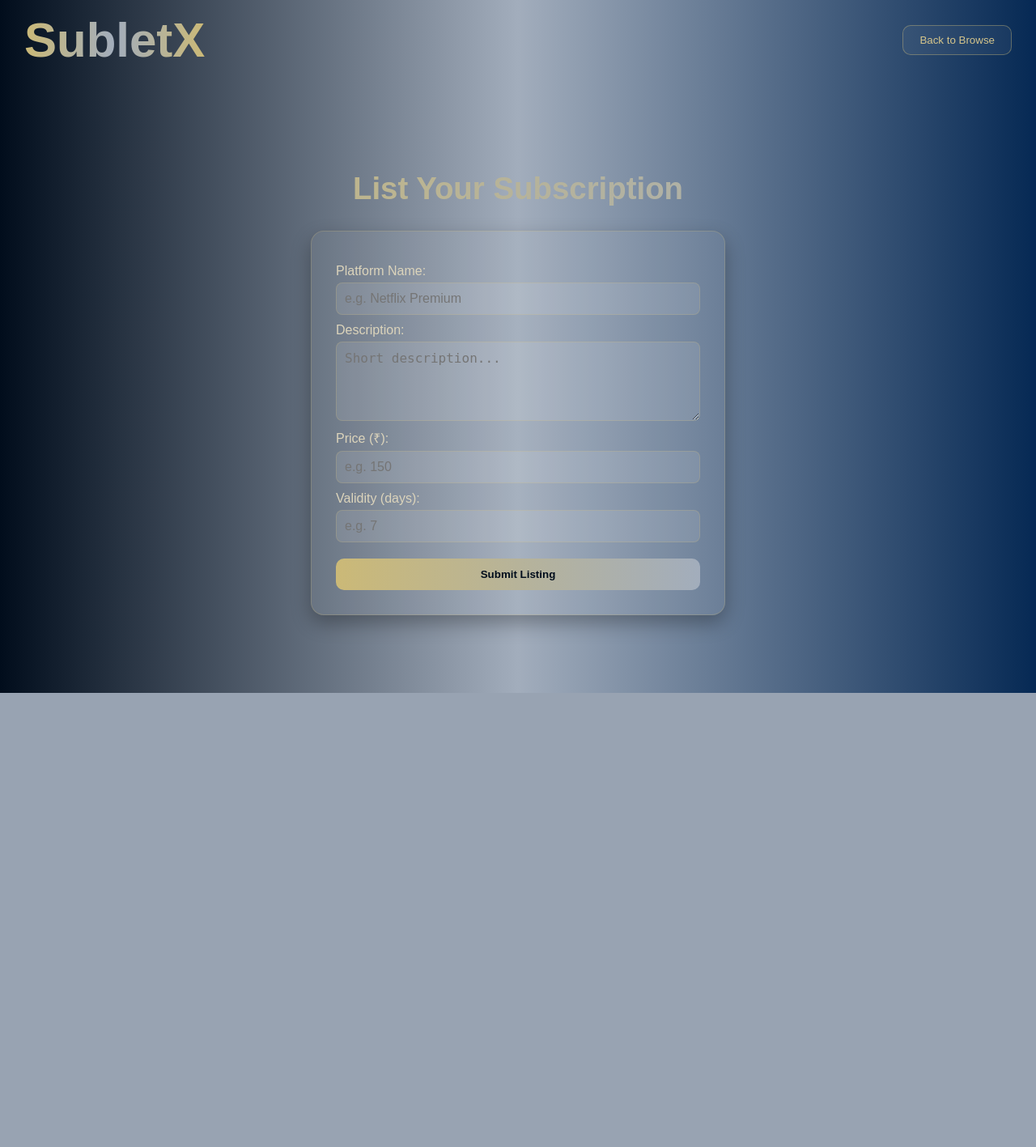
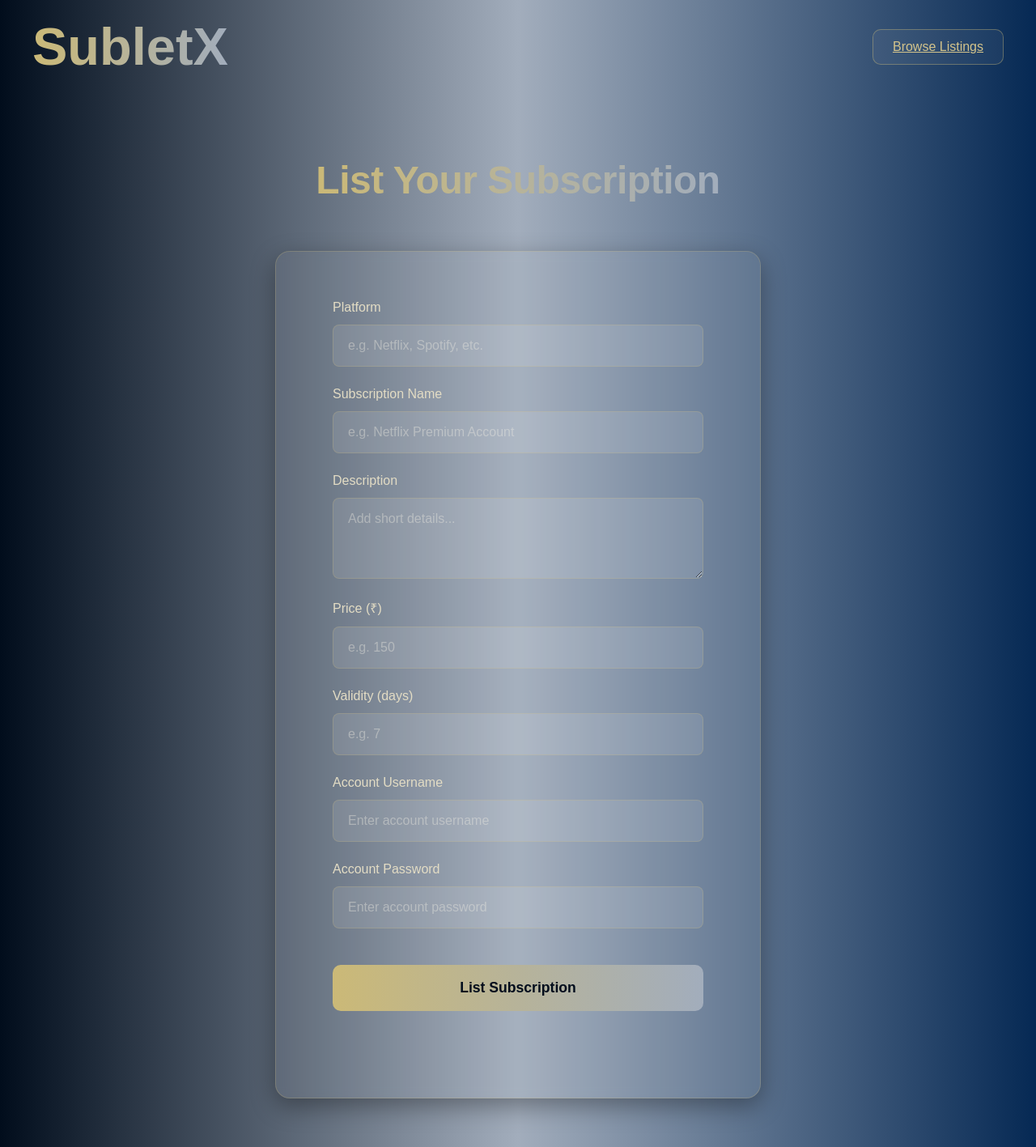
Before and after one commit to ShriyanshuKapsime/SubletX, a Flask app: page /listing in a window 1280 px wide. Shown: the whole page at 81% size. Before the commit the page ends 856 px from the top, so only its background shows below. Run offline with Flask 3, Linux system fonts and the light colour scheme.

Commit message:
listing page complete

```diff
--- a/app/static/listing.css
+++ b/app/static/listing.css
@@ -3,31 +3,43 @@ body {
   margin: 0;
   background: linear-gradient(to right, #010d1c, #a2adbc, #062954);
   color: #dcd4bb;
+  min-height: 100vh;
+  display: flex;
+  flex-direction: column;
 }
 
+/* Navbar */
 .navbar {
   display: flex;
   justify-content: space-between;
   align-items: center;
-  padding: 15px 30px;
+  padding: 20px 40px;
 }
 
 .logo {
-  font-size: 60px;
-  font-weight: 700;
-  background: linear-gradient(90deg, #cbb977, #a2adbc, #cbb977);
-  background-clip: text;
-  -webkit-text-fill-color: transparent;
-}
+    font-size: 65px;
+    font-weight: 700;
+    background: linear-gradient(90deg, #cbb977, #a2adbc, #cbb977);
+    background-size: 200%;
+    background-clip: text;
+    -webkit-text-fill-color: transparent;
+    transition: background-position 1s ease, transform 0.4s ease;
+    }
+
+    .logo:hover {
+    background-position: right center;
+    transform: scale(1.03);
+    }
 
 .btn {
-  padding: 10px 20px;
+  padding: 12px 24px;
   border: 1.5px solid rgba(203, 185, 119, 0.4);
   background: rgba(255, 255, 255, 0.05);
   color: #d4c48b;
   border-radius: 10px;
   cursor: pointer;
-  transition: 0.3s;
+  transition: 0.3s ease;
+  font-size: 1rem;
 }
 
 .btn:hover {
@@ -35,69 +47,180 @@ body {
   color: #010d1c;
 }
 
-.list-section {
+/* === Main Section === */
+.listing-section {
+  flex: 1;
+  display: flex;
+  flex-direction: column;
+  justify-content: flex-start;
+  align-items: center;
   text-align: center;
-  padding: 80px 20px;
+  padding: 80px 20px 60px;
 }
 
-.list-section h1 {
-  font-size: 2.4rem;
-  margin-bottom: 30px;
-  background: linear-gradient(90deg, #cbb977, #a2adbc);
+/* Centered Heading */
+.listing-section h1 {
+  font-size: 3rem;
+  margin: 0 0 60px 0;
+  background: linear-gradient(90deg, #cbb977, #a2adbc, #cbb977);
+  background-size: 200%;
   background-clip: text;
+  -webkit-background-clip: text;
   -webkit-text-fill-color: transparent;
+  font-weight: 600;
+  text-align: center;
+  letter-spacing: -0.5px;
+  transition: background-position 1s ease, transform 0.4s ease;
 }
 
+.listing-section h1:hover {
+  background-position: right center;
+  transform: scale(1.03);
+}
+
+/* === Form === */
 form {
   display: flex;
   flex-direction: column;
-  max-width: 450px;
-  margin: 0 auto;
-  background: rgba(255,255,255,0.05);
-  padding: 30px;
-  border-radius: 16px;
-  border: 1px solid rgba(203,185,119,0.25);
-  box-shadow: 0 10px 25px rgba(0,0,0,0.3);
+  width: 100%;
+  max-width: 600px;
+  background: rgba(255, 255, 255, 0.05);
+  padding: 60px 70px;
+  border-radius: 18px;
+  border: 1px solid rgba(203, 185, 119, 0.25);
+  box-shadow: 0 10px 30px rgba(0, 0, 0, 0.35);
+  backdrop-filter: blur(6px);
+  box-sizing: border-box;
 }
 
+/* Labels & Inputs */
 label {
   text-align: left;
   font-weight: 500;
-  margin: 10px 0 5px;
-}
-
-input, textarea {
-  padding: 10px;
-  border-radius: 8px;
-  border: 1px solid rgba(203,185,119,0.25);
-  background: rgba(255,255,255,0.1);
-  color: #e8e4d3;
+  margin: 0 0 12px 0;
+  color: #e3dcc4;
   font-size: 1rem;
 }
 
-input:focus, textarea:focus {
+input,
+textarea {
+  padding: 16px 18px;
+  border-radius: 8px;
+  border: 1px solid rgba(203, 185, 119, 0.25);
+  background: rgba(255, 255, 255, 0.1);
+  color: #f1ede3;
+  font-size: 1rem;
+  font-family: 'Poppins', sans-serif;
+  width: 100%;
+  box-sizing: border-box;
+  transition: 0.2s ease;
+  margin-bottom: 25px;
+}
+
+input::placeholder,
+textarea::placeholder {
+  color: rgba(241, 237, 227, 0.4);
+}
+
+input:focus,
+textarea:focus {
   outline: none;
   border-color: #cbb977;
+  box-shadow: 0 0 8px rgba(203, 185, 119, 0.3);
+  background: rgba(255, 255, 255, 0.12);
 }
 
+textarea {
+  resize: vertical;
+  min-height: 100px;
+}
+
+/* Account fields */
+.account-fields {
+  display: flex;
+  gap: 25px;
+  flex-wrap: wrap;
+  margin-bottom: 0;
+}
+
+.account-fields div {
+  flex: 1;
+  min-width: 220px;
+  display: flex;
+  flex-direction: column;
+}
+
+.account-fields input {
+  margin-bottom: 0;
+}
+
+/* Remove bottom margin from last regular input before account fields */
+input:not(.account-fields input) {
+  margin-bottom: 25px;
+}
+
+/* Submit Button */
 .submit-btn {
-  margin-top: 20px;
+  margin-top: 45px;
   background: linear-gradient(90deg, #cbb977, #a2adbc);
   color: #010d1c;
   border: none;
   font-weight: 600;
+  font-size: 1.1rem;
   border-radius: 10px;
-  padding: 12px;
+  padding: 18px;
   cursor: pointer;
   transition: 0.3s ease;
 }
 
 .submit-btn:hover {
   transform: translateY(-2px);
-  background: #e4d7a3;
+  background: linear-gradient(90deg, #e4d7a3, #b8c4d4);
+  box-shadow: 0 6px 20px rgba(203, 185, 119, 0.4);
 }
 
+/* Response Message */
 #responseMsg {
-  margin-top: 15px;
-  font-size: 1rem;
+  margin-top: 30px;
+  font-size: 1.05rem;
+  color: #dcd4bb;
+  text-align: center;
 }
+
+/* Responsive Design */
+@media (max-width: 650px) {
+  .navbar {
+    padding: 15px 25px;
+  }
+
+  .logo {
+    font-size: 46px;
+  }
+
+  .list-section {
+    padding: 50px 20px 40px;
+  }
+
+  .list-section h1 {
+    font-size: 2.2rem;
+    margin-bottom: 40px;
+  }
+
+  form {
+    padding: 40px 30px;
+    max-width: 100%;
+  }
+
+  .account-fields {
+    flex-direction: column;
+    gap: 0;
+  }
+
+  .account-fields div {
+    min-width: 100%;
+  }
+
+  .account-fields input {
+    margin-bottom: 25px;
+  }
+}
--- a/app/static/listing.js
+++ b/app/static/listing.js
@@ -1,44 +1,55 @@
-document.getElementById("listForm").addEventListener("submit", async (e) => {
+document.addEventListener("DOMContentLoaded", () => {
+  const form = document.getElementById("listingForm");
+  const responseMsg = document.getElementById("responseMsg");
+
+  form.addEventListener("submit", async (e) => {
     e.preventDefault();
 
-  const name = document.getElementById("platformName").value;
-  const description = document.getElementById("description").value;
-  const price = document.getElementById("price").value;
-  const validity = document.getElementById("validity").value;
-  const responseMsg = document.getElementById("responseMsg");
-
-  const payload = {
-    name,
-    description,
-    price: parseFloat(price),
-    validity_days: parseInt(validity)
+    const formData = {
+      platform: document.getElementById("platform").value.trim(),
+      name: document.getElementById("name").value.trim(),
+      description: document.getElementById("description").value.trim(),
+      price: parseFloat(document.getElementById("price").value),
+      validity_days: parseInt(document.getElementById("validity").value),
+      username: document.getElementById("username").value.trim(),
+      password: document.getElementById("password").value.trim()
     };
 
+    // Basic validation
+    if (!formData.platform || !formData.name || !formData.price || !formData.username || !formData.password) {
+      responseMsg.textContent = "⚠️ Please fill all required fields.";
+      responseMsg.style.color = "#e57373";
+      return;
+    }
+
     responseMsg.textContent = "Submitting...";
-  responseMsg.style.color = "#cbb977";
+    responseMsg.style.color = "#dcd4bb";
 
     try {
-    const res = await fetch("/listings/create", {
+      const response = await fetch("/listings/create", {
         method: "POST",
         headers: { "Content-Type": "application/json" },
-      body: JSON.stringify(payload)
+        body: JSON.stringify(formData)
       });
 
-    if (res.ok) {
-      responseMsg.textContent = "Listing added successfully! ✅ Redirecting...";
+      if (response.ok) {
+        responseMsg.textContent = "✅ Listing created successfully!";
         responseMsg.style.color = "#9ccc65";
+        form.reset();
 
+        // Optional: redirect to browse page after a short delay
         setTimeout(() => {
           window.location.href = "/browse";
         }, 1500);
       } else {
-      const data = await res.json();
-      responseMsg.textContent = data.error || "Error adding listing ❌";
+        const err = await response.json();
+        responseMsg.textContent = `❌ Error: ${err.message || "Something went wrong."}`;
         responseMsg.style.color = "#e57373";
       }
-  } catch (err) {
-    console.error(err);
-    responseMsg.textContent = "Server error ❌";
+    } catch (error) {
+      console.error("Error submitting listing:", error);
+      responseMsg.textContent = "❌ Failed to submit. Please try again.";
       responseMsg.style.color = "#e57373";
     }
   });
+});
--- a/app/templates/browse.html
+++ b/app/templates/browse.html
@@ -27,12 +27,12 @@
       <p>Loading listings...</p>
     </div>
   </section>
+
   <!-- Payment Modal -->
   <div id="paymentModal" class="payment-modal">
     <div class="payment-content">
       <span class="close-btn" id="closePayment">&times;</span>
       <h2 id="paymentTitle">Rent Subscription</h2>
-
       <div id="paymentDetails"></div>
 
       <label for="paymentMethod">Select Payment Method:</label>
@@ -45,10 +45,6 @@
       <button id="confirmPayment">Confirm Payment</button>
     </div>
   </div>
-<script src="{{ url_for('static', filename='browse.js') }}"></script>
-
-
-
 
   <script src="{{ url_for('static', filename='browse.js') }}"></script>
 </body>
--- a/app/templates/listing.html
+++ b/app/templates/listing.html
@@ -1,35 +1,53 @@
 <!DOCTYPE html>
 <html lang="en">
 <head>
-  <meta charset="UTF-8">
+  <meta charset="UTF-8" />
+  <meta name="viewport" content="width=device-width, initial-scale=1.0" />
   <title>List Your Subscription | SubletX</title>
   <link rel="stylesheet" href="{{ url_for('static', filename='listing.css') }}">
 </head>
 <body>
   <nav class="navbar">
     <div class="logo">SubletX</div>
-    <button class="btn" onclick="window.location.href='/browse'">Back to Browse</button>
+    <a href="/browse" class="btn">Browse Listings</a>
   </nav>
 
-  <section class="list-section">
+  <section class="listing-section">
     <h1>List Your Subscription</h1>
-    <form id="listForm">
-      <label>Platform Name:</label>
-      <input type="text" id="platformName" placeholder="e.g. Netflix Premium" required>
 
-      <label>Description:</label>
-      <textarea id="description" rows="4" placeholder="Short description..." required></textarea>
+    <div class="form-container">
+      <form id="listingForm">
+          <label for="platform">Platform</label>
+          <input type="text" id="platform" placeholder="e.g. Netflix, Spotify, etc." required>
 
-      <label>Price (₹):</label>
-      <input type="number" id="price" placeholder="e.g. 150" required>
+          <label for="name">Subscription Name</label>
+          <input type="text" id="name" placeholder="e.g. Netflix Premium Account" required>
 
-      <label>Validity (days):</label>
-      <input type="number" id="validity" placeholder="e.g. 7" required>
+          <label for="description">Description</label>
+          <textarea id="description" placeholder="Add short details..." required></textarea>
 
-      <button type="submit" class="submit-btn">Submit Listing</button>
+          <label for="price">Price (₹)</label>
+          <input type="number" id="price" placeholder="e.g. 150" required>
+
+          <label for="validity">Validity (days)</label>
+          <input type="number" id="validity" placeholder="e.g. 7" required>
+
+          <div class="account-fields">
+            <div>
+              <label for="username">Account Username</label>
+              <input type="text" id="username" placeholder="Enter account username" required>
+            </div>
+            <div>
+              <label for="password">Account Password</label>
+              <input type="text" id="password" placeholder="Enter account password" required>
+            </div>
+          </div>
+
+          <button type="submit" class="submit-btn">List Subscription</button>
+          <p id="responseMsg"></p>
     </form>
 
-    <p id="responseMsg"></p>
+    </div>
   </section>
 
   <script src="{{ url_for('static', filename='listing.js') }}"></script>
```
Also changed, not shown: app/static/browse.js (+18 -24 lines), instance/data.db. Lines whose indentation alone changed are shown as unchanged.
